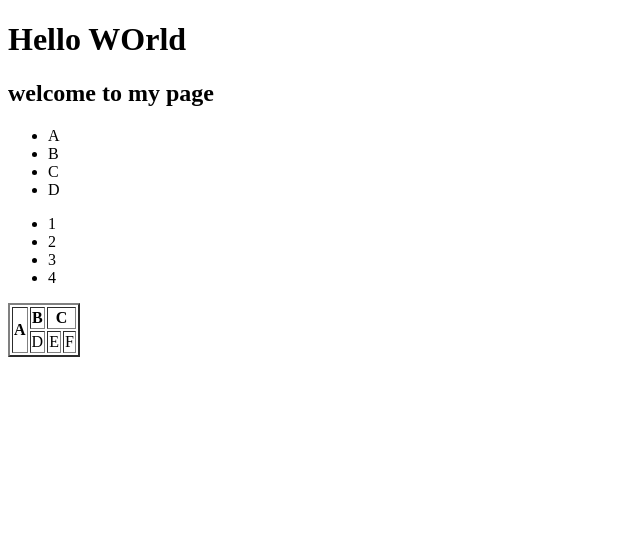
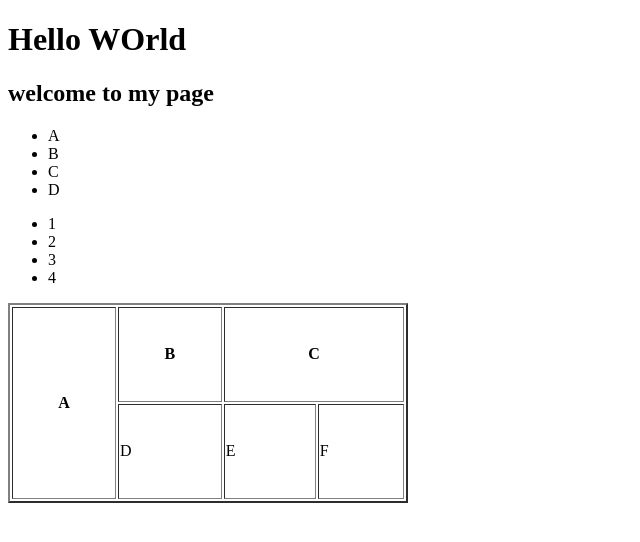
Before and after one commit to Tanishqchahal/webpractice, a plain HTML site: page practice/index.html in a window 1280 px wide. Shown: the whole page, without its empty margins (0-640 px from the left). Drawn offline with Linux system fonts and the light colour scheme.

Commit message:
table size

```diff
--- a/practice/index.html
+++ b/practice/index.html
@@ -23,7 +23,7 @@
         <li>3</li>
         <li>4</li>
     </ul>
-    <table border="2">
+    <table border="2" height="200" width="400">
         <tr>
             <th rowspan="2">A</th>
             <th>B</th>
```
